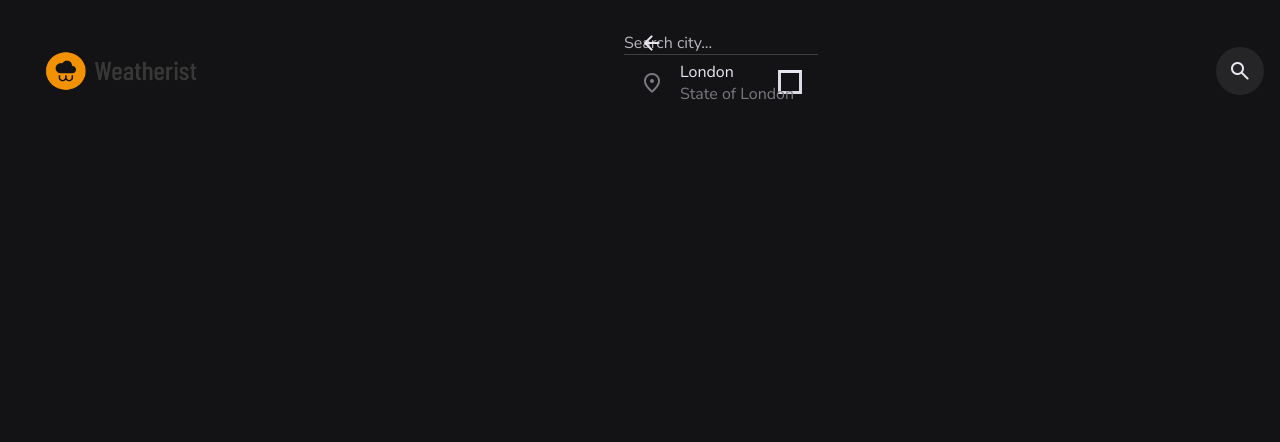
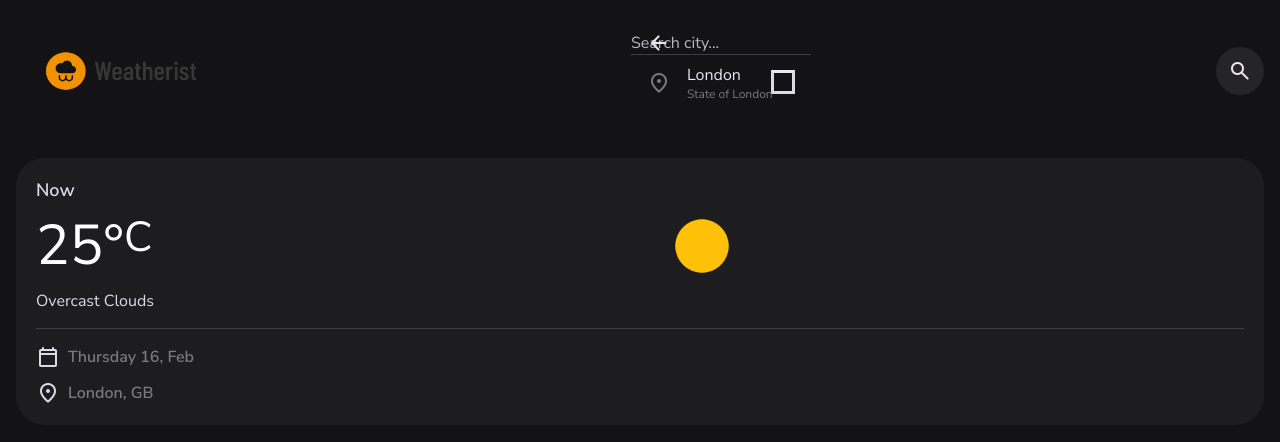
Before and after one commit to ElvinWeb/Rainery, a plain HTML site: page index.html in a window 1280 px wide. Drawn offline with Linux system fonts and the light colour scheme.

Commit message:
Current-weather section and style has added

```diff
--- a/assets/StyleSheet/style.css
+++ b/assets/StyleSheet/style.css
@@ -265,6 +265,53 @@ body {
   color: var(--on-surface-variant);
   cursor: not-allowed;
 }
+.btn-primary[disabled]::before {
+  display: none;
+}
+.card {
+  background-color: var(--surface);
+  color: var(--on-surface);
+}
+.card-lg {
+  border-radius: var(--radius-28);
+  padding: 20px;
+}
+.card-sm {
+  border-radius: var(--radius-16);
+  padding: 16px;
+}
+.heading {
+  color: var(--white);
+  font-size: var(--heading);
+  line-height: 1.1;
+}
+.title-1 {
+  font-size: var(--title-1);
+}
+.title-2 {
+  font-size: var(--title-2);
+  margin-block-end: 12px;
+}
+.title-3 {
+  font-size: var(--title-3);
+  font-weight: var(--weight-semiBold);
+}
+.body-1 {
+  font-size: var(--body-1);
+}
+.body-2 {
+  font-size: var(--body-2);
+  font-weight: var(--weight-semiBold);
+}
+.body-3 {
+  font-size: var(--body-3);
+}
+.label-1 {
+  font-size: var(--label-1);
+}
+.label-2 {
+  font-size: var(--label-2);
+}
 /*---------- Header Section ---------*/
 /* .header, */
 .btn-primary,
@@ -392,3 +439,68 @@ body {
   inset: 0;
   box-shadow: none;
 }
+/*--------- Main ---------*/
+main {
+  height: calc(100vh - 80px);
+  overflow: hidden;
+}
+article.container {
+  position: relative;
+  display: grid;
+  grid-template-columns: minmax(0, 1fr);
+  gap: 20px;
+  height: 100%;
+  overflow-y: auto;
+}
+article.container::-webkit-scrollbar-thumb {
+  background-color: transparent;
+}
+article.container:is(:hover, :focus-within)::-webkit-scrollbar-thumb {
+  background-color: var(--white-alpha-8);
+}
+article.container::-webkit-scrollbar-button {
+  height: 10px;
+}
+article.container::before {
+  content: "";
+  position: absolute;
+  bottom: 0;
+  width: 100%;
+  height: 40px;
+  background-image: var(--gradient-1);
+  pointer-events: none;
+  z-index: 1;
+}
+.section:not(:last-child) {
+  margin-block-end: 16px;
+}
+
+/*--------- Current Weather ---------*/
+.current-weather-card .wrapper {
+  margin-block: 12px;
+  display: flex;
+  gap: 8px;
+  align-items: center;
+}
+.current-weather-card .weather-icon {
+  margin-inline: auto;
+}
+.current-weather-card > .body-3 {
+  text-transform: capitalize;
+}
+.current-weather-card .meta-list {
+  margin-block-start: 16px;
+  padding-block-start: 16px;
+  border-block-start: 1px solid var(--outline);
+}
+.current-weather-card .meta-item {
+  display: flex;
+  align-items: center;
+  gap: 8px;
+}
+.current-weather-card .meta-item:not(:last-child) {
+  margin-block-end: 12px;
+}
+.current-weather-card .meta-text {
+  color: var(--on-surface-variant);
+}
--- a/index.html
+++ b/index.html
@@ -89,5 +89,51 @@
         </div>
       </div>
     </header>
+
+    <main>
+      <article class="container">
+        <div class="content-left">
+          <!----- Current Weather ---->
+          <section
+            class="section current-weather"
+            aria-label="current weather"
+            data-current-weather
+          >
+            <div class="card card-lg current-weather-card">
+              <h2 class="title-2 card-title">Now</h2>
+              <div class="wrapper">
+                <p class="heading">25&deg;<sup>C</sup></p>
+                <img
+                  src="./assets/Images/weather_icons/01d.png"
+                  class="weather-icon"
+                  width="64"
+                  height="64"
+                  alt=""
+                />
+              </div>
+              <p class="body-3">Overcast Clouds</p>
+              <ul class="meta-list">
+                <li class="meta-item">
+                  <span class="m-icon">calendar_today</span>
+                  <p class="title-3 meta-text">Thursday 16, Feb</p>
+                </li>
+                <li class="meta-item">
+                  <span class="m-icon">location_on</span>
+                  <p class="title-3 meta-text">London, GB</p>
+                </li>
+              </ul>
+            </div>
+          </section>
+          <!----- Forecast weather ---->
+          <section
+            class="section forecast"
+            aria-label="data-5-day-forecast"
+            data-current-weather
+          >
+            <h2 class="title-2"></h2>
+          </section>
+        </div>
+      </article>
+    </main>
   </body>
 </html>
```
Also changed, not shown: README.md.
